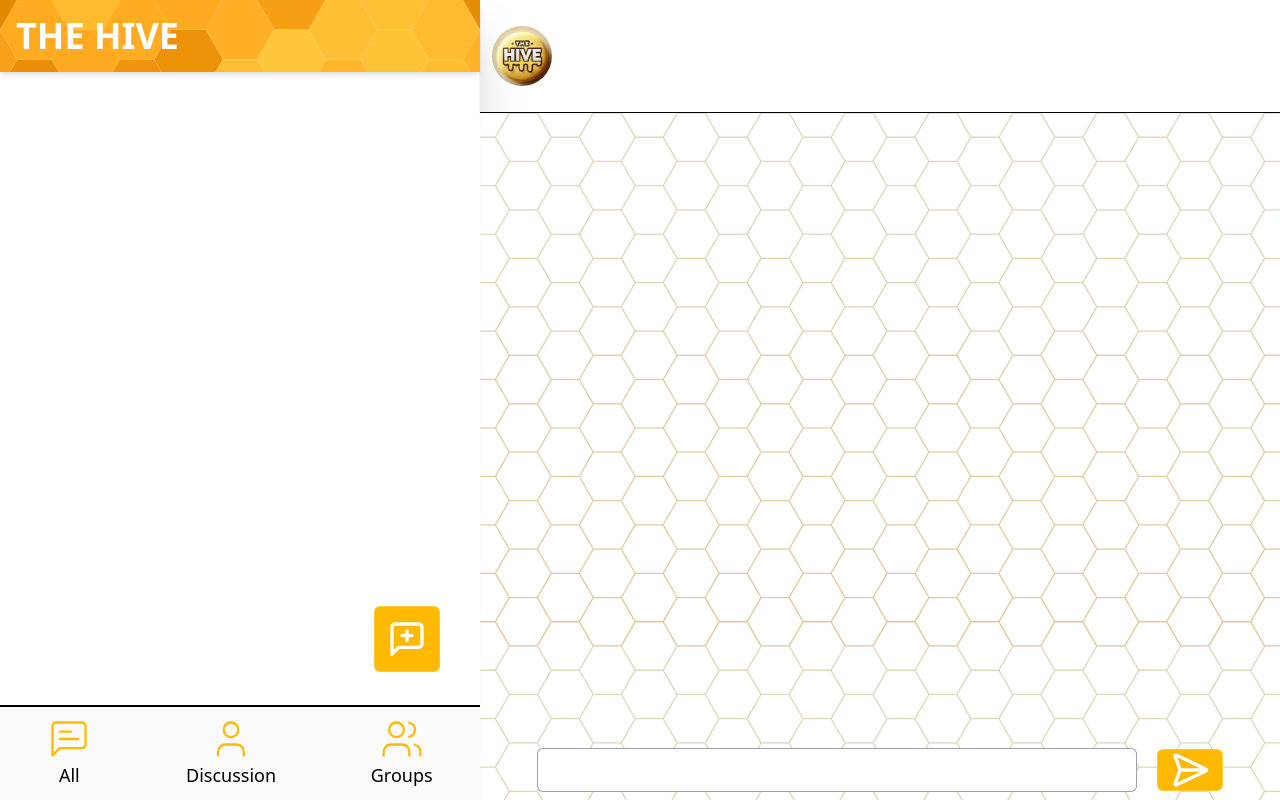
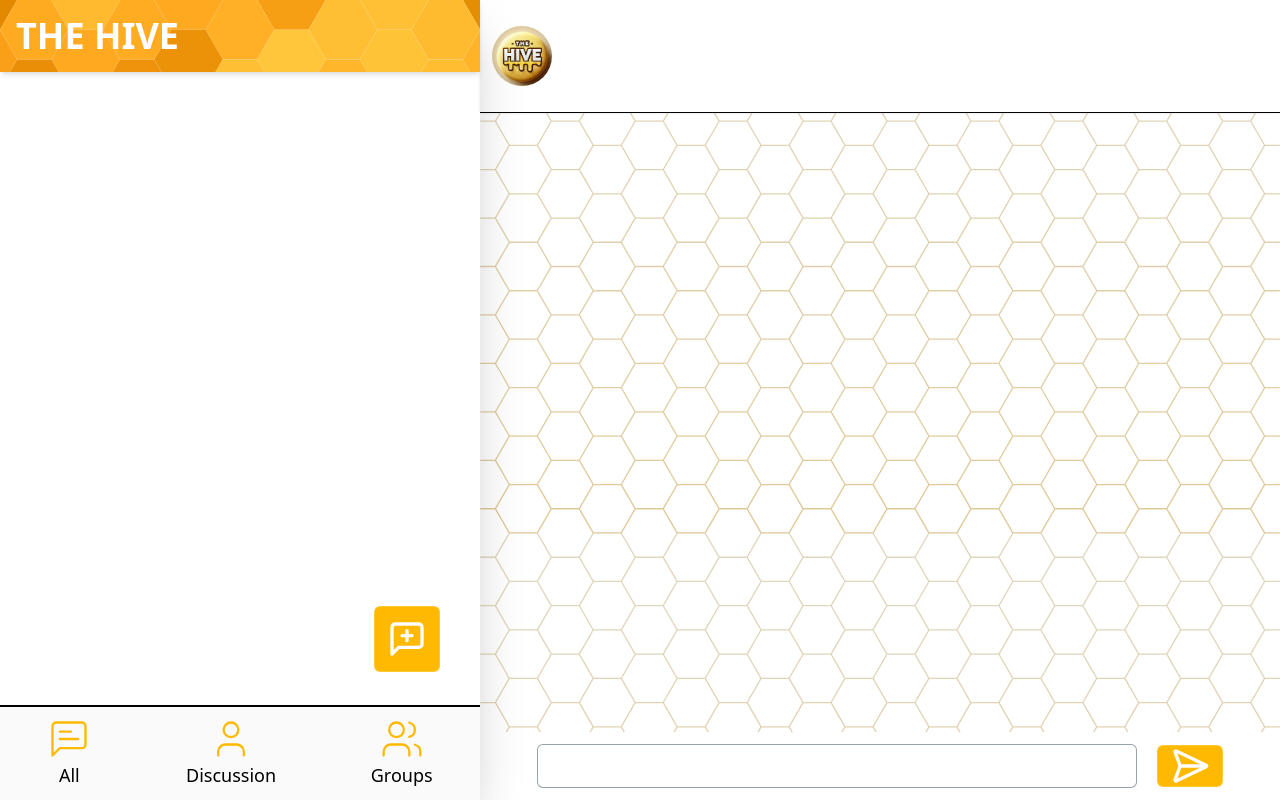
Before and after one commit to Track404/Messaging-app, a React (Vite) app: page /Interface in a window 1280 px wide. Built offline with nearby package versions, Linux system fonts and the light colour scheme.

Commit message:
userChat styling fix

```diff
--- a/src/pages/MainPage.jsx
+++ b/src/pages/MainPage.jsx
@@ -111,7 +111,7 @@ function MainPage() {
   };
   return (
     <>
-      <div className="md:flex md:justify-center">
+      <div className="md:flex md:justify-center h-screen">
         <div className="h-screen flex flex-col shadow-2xl md:w-[60vw] relative">
           <div className="shadow-md ">
             <h2 className="text-white text-4xl text-left font-semibold p-4 w-full bg-[url(./assets/hive-background.svg)] bg-cover">
@@ -209,11 +209,13 @@ function MainPage() {
             </button>
           </div>
         </div>
-        <div className="hidden w-0 md:flex md:flex-col md:w-full md:h-screen ">
-          <div className="bg-white h-auto w-full shadow-3xl border-b-1">
+        <div className="hidden w-0 md:flex md:flex-col md:w-full md:h-screen">
+          <div className="flex flex-col w-full h-screen md:bg-[url(./assets/messageBackgournd.svg)] md:bg-contain">
+            <div className="bg-white w-full shadow-3xl border-b-1">
               <Discussion name={chatDetails?.data?.chat?.users1.name} />
             </div>
-          <div className=" flex flex-col h-full w-full relative md:bg-[url(./assets/messageBackgournd.svg)] md:bg-contain">
+
+            <div className="flex flex-col-reverse overflow-y-auto w-full flex-grow">
               {chatDetails?.data?.chat?.messages.map((message) => {
                 return message.userId !== userToken ? (
                   <p
@@ -224,17 +226,19 @@ function MainPage() {
                   </p>
                 ) : (
                   <p
-                  className="bg-amber-300 m-4 xl:mr-10 text-center self-end p-2 w-50 shadow-2xl rounded-2xl "
+                    className="bg-amber-300 m-4 xl:mr-10 text-center self-end p-2 w-50 shadow-2xl rounded-2xl"
                     key={message.id}
                   >
                     {message.content}
                   </p>
                 );
               })}
+            </div>
 
+            <div className="w-full bg-white ">
               <form
                 onSubmit={handleSubmit}
-              className="absolute bottom-2  w-full flex items-center justify-center "
+                className="flex items-center justify-center w-full p-3 "
               >
                 <input
                   type="text"
@@ -242,14 +246,11 @@ function MainPage() {
                   name="message"
                   className="block w-full h-10 ml-5 mr-5 bg-white rounded-md py-1.5 px-2 ring-1 ring-inset ring-gray-400 focus:text-gray-800 focus:outline-amber-400 xl:h-11 xl:w-150"
                   value={newMessage}
-                onChange={(e) => {
-                  setNewmessage(e.target.value);
-                }}
+                  onChange={(e) => setNewmessage(e.target.value)}
                 />
-
                 <button
                   type="submit"
-                className="group/button  cursor-pointer inline-flex items-center justify-center overflow-hidden rounded-md mr-5 bg-amber-400 backdrop-blur-lg px-3  text-base font-semibold text-white transition-all duration-300 ease-in-out hover:scale-110 hover:shadow-xl hover:shadow-gray-600/50 border border-white/20"
+                  className="group/button cursor-pointer inline-flex items-center justify-center overflow-hidden rounded-md mr-5 bg-amber-400 backdrop-blur-lg px-3 text-base font-semibold text-white transition-all duration-300 ease-in-out hover:scale-110 hover:shadow-xl hover:shadow-gray-600/50 border border-white/20"
                 >
                   <SendHorizontal className="w-10 h-10 text-white" />
                   <div className="absolute inset-0 flex h-full w-full justify-center [transform:skew(-13deg)_translateX(-100%)] group-hover/button:duration-1000 group-hover/button:[transform:skew(-13deg)_translateX(100%)]">
@@ -260,6 +261,7 @@ function MainPage() {
             </div>
           </div>
         </div>
+      </div>
     </>
   );
 }
```
Lines whose indentation alone changed are shown as unchanged.
